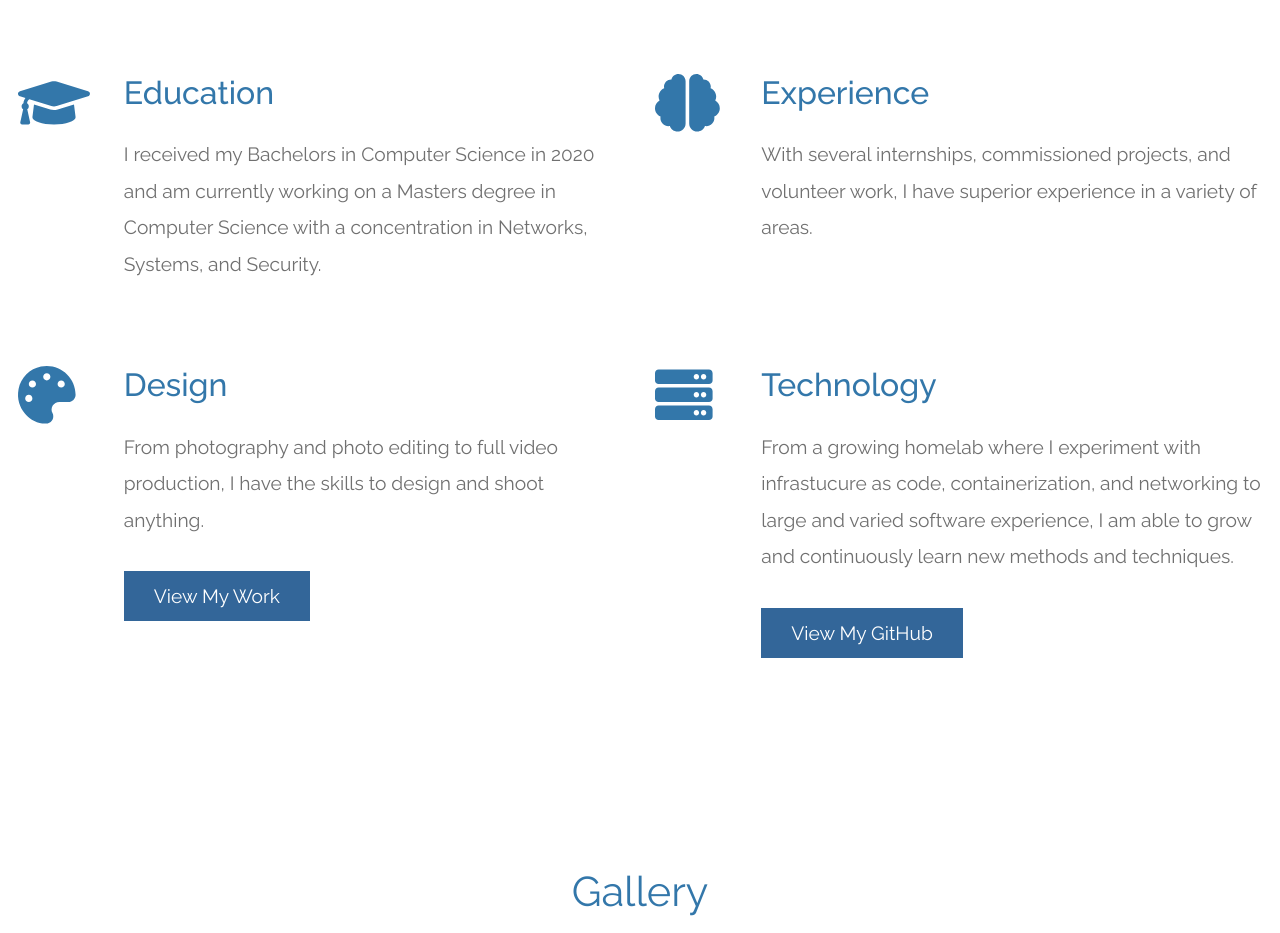
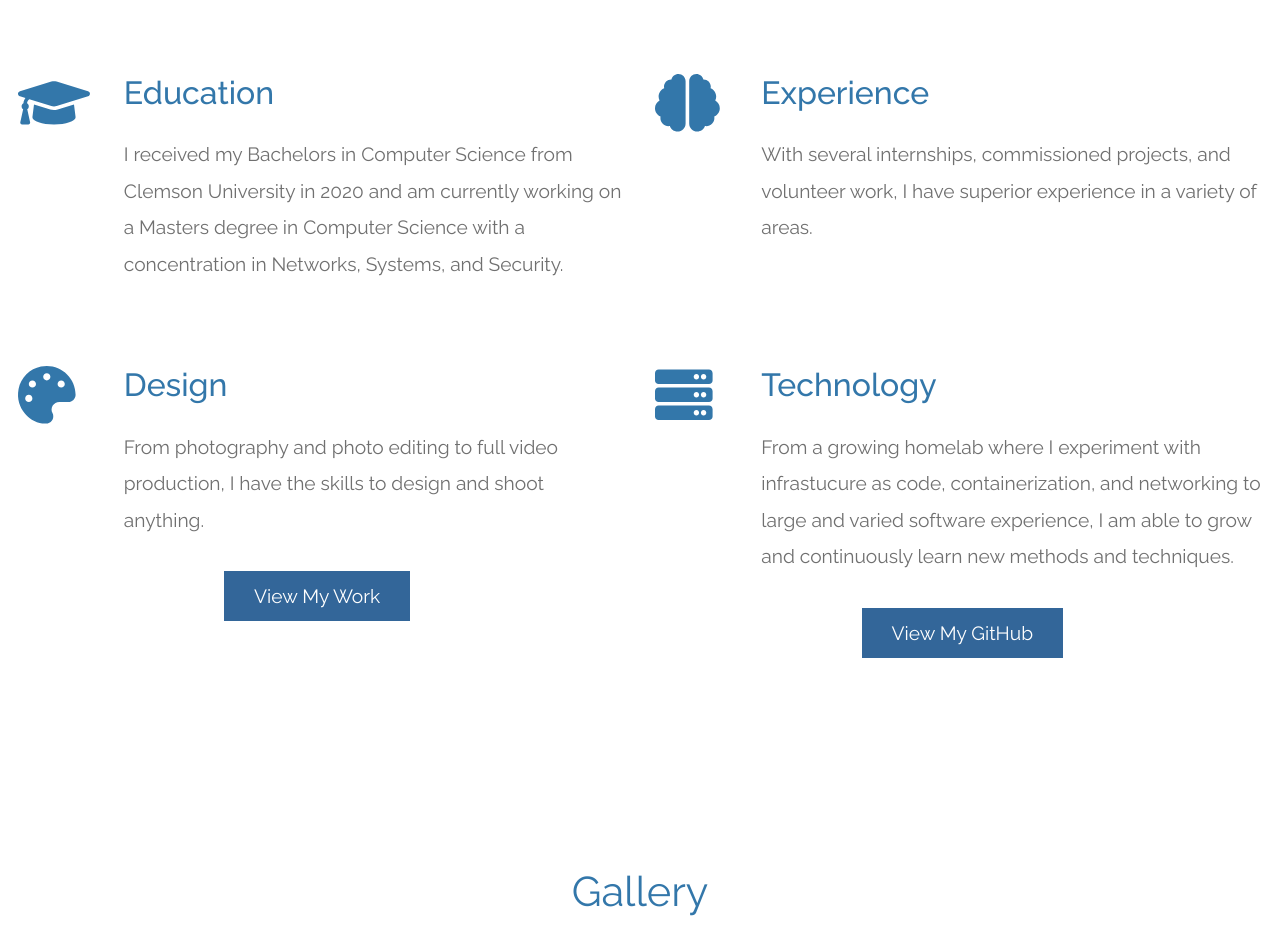
Before and after one commit to jhollowe/jhollowe.github.io, a plain HTML site: page index.html in a window 1280 px wide. Shown: the part 960-1893 px from the top of the page. Drawn offline with Linux system fonts and the light colour scheme.

Commit message:
Small Edits

```diff
--- a/index.html
+++ b/index.html
@@ -9,8 +9,8 @@ https://www.tooplate.com/view/2117-infinite-loop
   <meta charset="UTF-8" />
   <meta name="viewport" content="width=device-width, initial-scale=1.0" />
   <meta http-equiv="X-UA-Compatible" content="ie=edge" />
-  <meta name="description" content="Hi, I'm John. I code, I shoot stills and video, and I do a little bit of everything else." />
-  <meta name="keywords" content="personal,photography,coding,programming,design,videography,drone,programmer" />
+  <meta name="description" content="Hi, I'm John. I code, I solve problems, I shoot stills and video, and I do a little bit of everything else." />
+  <meta name="keywords" content="personal,photography,coding,programming,design,videography,drone,programmer,computer science" />
   <title>John Hollowell</title>
 
   <!-- Global site tag (gtag.js) - Google Analytics -->
@@ -127,7 +127,8 @@ https://www.tooplate.com/view/2117-infinite-loop
           <div class="tm-intro-text-container">
             <h2 class="tm-text-primary mb-4">Education</h2>
             <p class="mb-4 tm-intro-text">
-              I received my Bachelors in Computer Science in 2020 and am currently working on a Masters degree in Computer Science with a concentration in Networks, Systems, and Security.
+              I received my Bachelors in Computer Science from Clemson University in 2020 and am currently working on a Masters degree in Computer Science with a concentration in Networks, Systems,
+              and Security.
             </p>
           </div>
         </div>
--- a/resources/css/tooplate-infinite-loop.css
+++ b/resources/css/tooplate-infinite-loop.css
@@ -279,7 +279,7 @@ blockquote {
 }
 
 .tm-continue {
-	padding: 20px 0 30px 0;
+	padding: 20px 0 30px 20%;
 }
 
 /* Testimonials */
```
